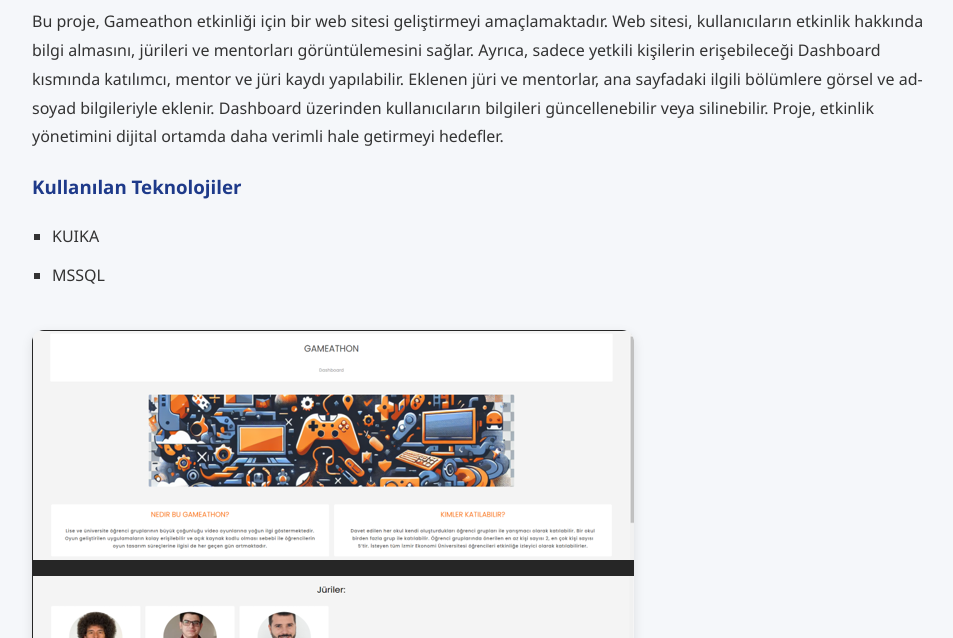
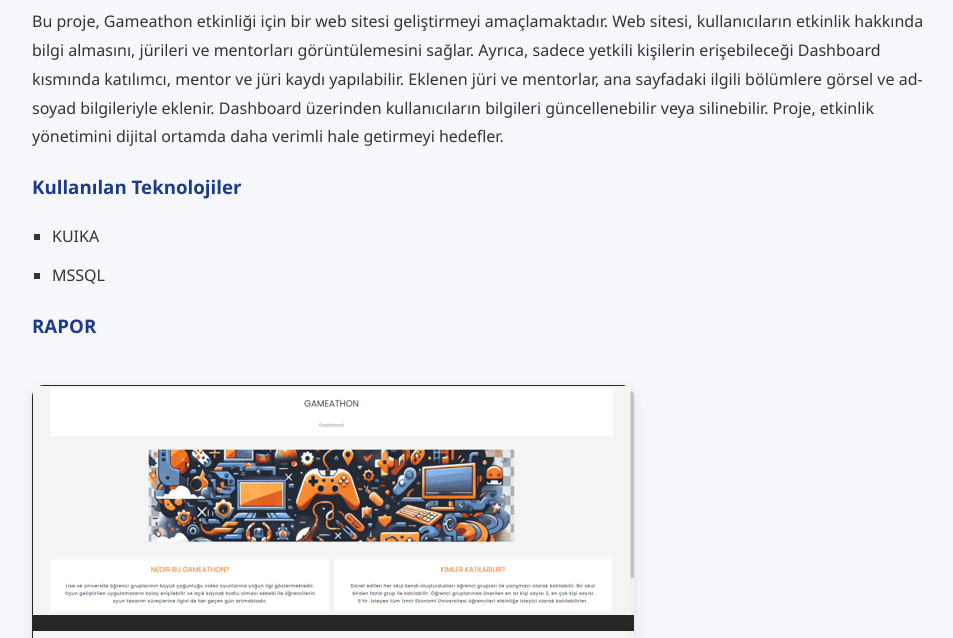
Before and after one commit to gr0ve-4/DenizBerkaySahin.github.io, a plain HTML site: page otomasyon.html in a window 1280 px wide. Shown: the part 162-800 px from the top of the page, without its empty margins (158-1111 px from the left). Drawn offline with Linux system fonts and the light colour scheme.

Commit message:
otomasyon.html

```diff
--- a/otomasyon.html
+++ b/otomasyon.html
@@ -77,6 +77,7 @@ li {
     <li>KUIKA</li>
     <li>MSSQL</li>
   </ul>
+  <a href="rapor.pdf" target="_blank"><h3>RAPOR</h3></a>
   <img src="gameathon.png" alt="Market Otomasyonu Proje Görseli">
 
 </body>
```
